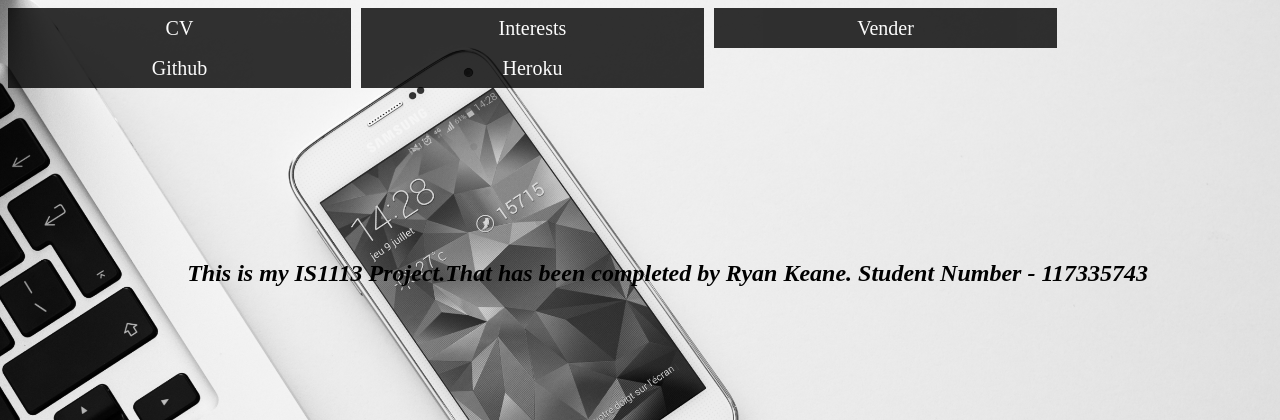
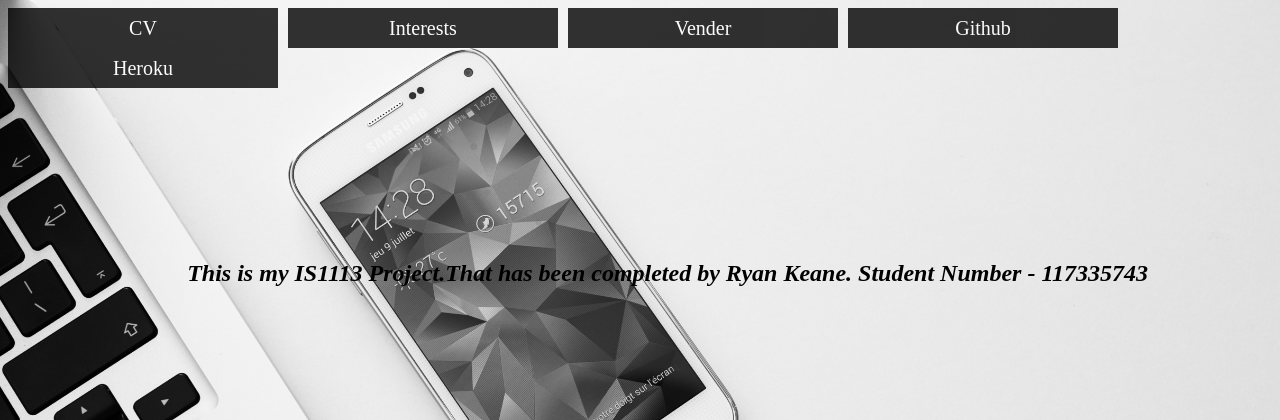
Before and after one commit to RyanKeane/IS1113117335743, a PHP site: page / in a window 1280 px wide. Shown: the top 420 px of the page. Run offline with PHP 8.4, Linux system fonts and the light colour scheme.

Commit message:
mabie the last commit

```diff
--- a/mystylesheet.css
+++ b/mystylesheet.css
@@ -7,7 +7,7 @@ ul{
 
 ul li{
     float: left;
-    width: 343px;
+    width: 270px;
     height: 40px;
     background-color: black;
     color: #fff;
```
